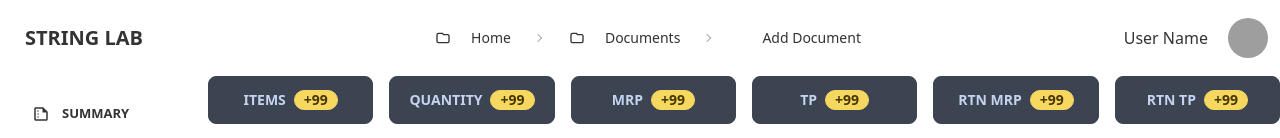
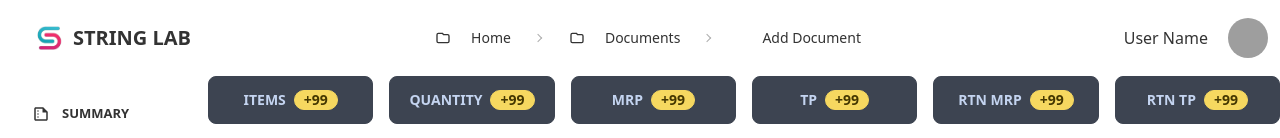
Before and after one commit to nDevers/inventory-management-system, a React (Create React App) app: page /dashboard in a window 1280 px wide. Shown: the top 138 px of the page. Built offline with nearby package versions, Linux system fonts and the light colour scheme; grey boxes are pictures that could not be loaded.

Commit message:
website logo added

```diff
--- a/src/components/DefaultNavbar.js
+++ b/src/components/DefaultNavbar.js
@@ -1,10 +1,8 @@
 import React from 'react';
-import { Link, useLocation, useNavigate } from "react-router-dom";
-import { toast } from 'react-toastify';
-import Loading from './Loading';
+import { Link } from "react-router-dom";
+import logo from '../Assets/logo.png';
 
 const DefaultNavbar = () => {
-    const navigate = useNavigate();
     const defaultNavbarItems = <>
         <li><Link to='/'>Home</Link></li>
         <li><Link to='about'>About</Link></li>
@@ -25,7 +23,10 @@
                         }
                     </ul>
                 </div>
-                <a class="btn btn-ghost text-xl uppercase" href='/'>String LAB</a>
+                <Link class="btn btn-ghost text-xl uppercase flex items-center" to='/'>
+                    <img className='w-12' src={logo} alt="logo" />
+                    String LAB
+                </Link>
             </div>
             <div class="navbar-center hidden lg:flex">
                 <ul class="menu menu-horizontal p-0">
--- a/src/components/UserNavbar.js
+++ b/src/components/UserNavbar.js
@@ -1,11 +1,8 @@
 import React from 'react';
-import { useNavigate } from "react-router-dom";
-import { toast } from 'react-toastify';
-import Loading from './Loading';
+import { Link } from "react-router-dom";
+import logo from '../Assets/logo.png';
 
 const UserNavbar = () => {
-    const navigate = useNavigate();
-
     return (
         <div class="navbar">
             <div class="navbar-start">
@@ -19,7 +16,10 @@
                         }
                     </ul>
                 </div>
-                <a class="btn btn-ghost text-xl uppercase" href='/'>String LAB</a>
+                <Link class="btn btn-ghost text-xl uppercase flex items-center" to='/'>
+                    <img className='w-12' src={logo} alt="logo" />
+                    String LAB
+                </Link>
             </div>
             <div class="navbar-center hidden lg:flex">
                 <ul class="menu menu-horizontal p-0">
```
